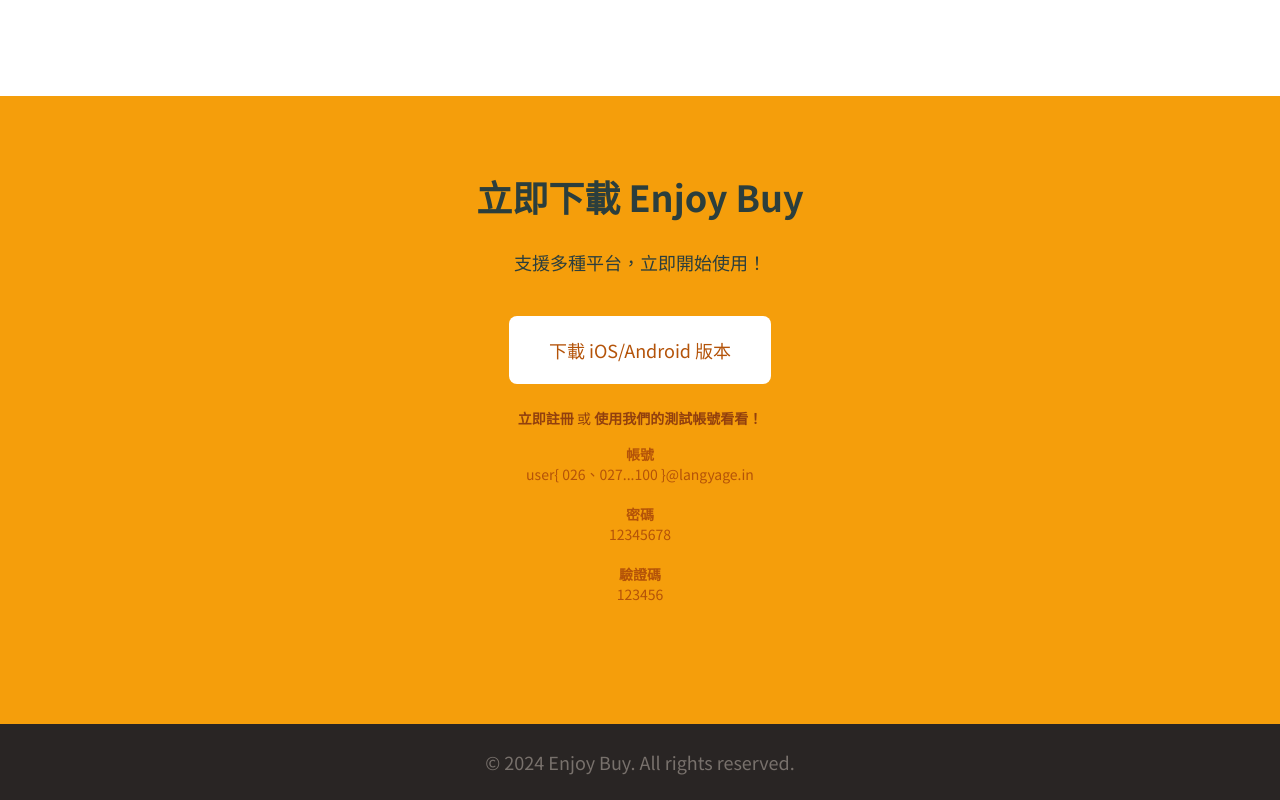
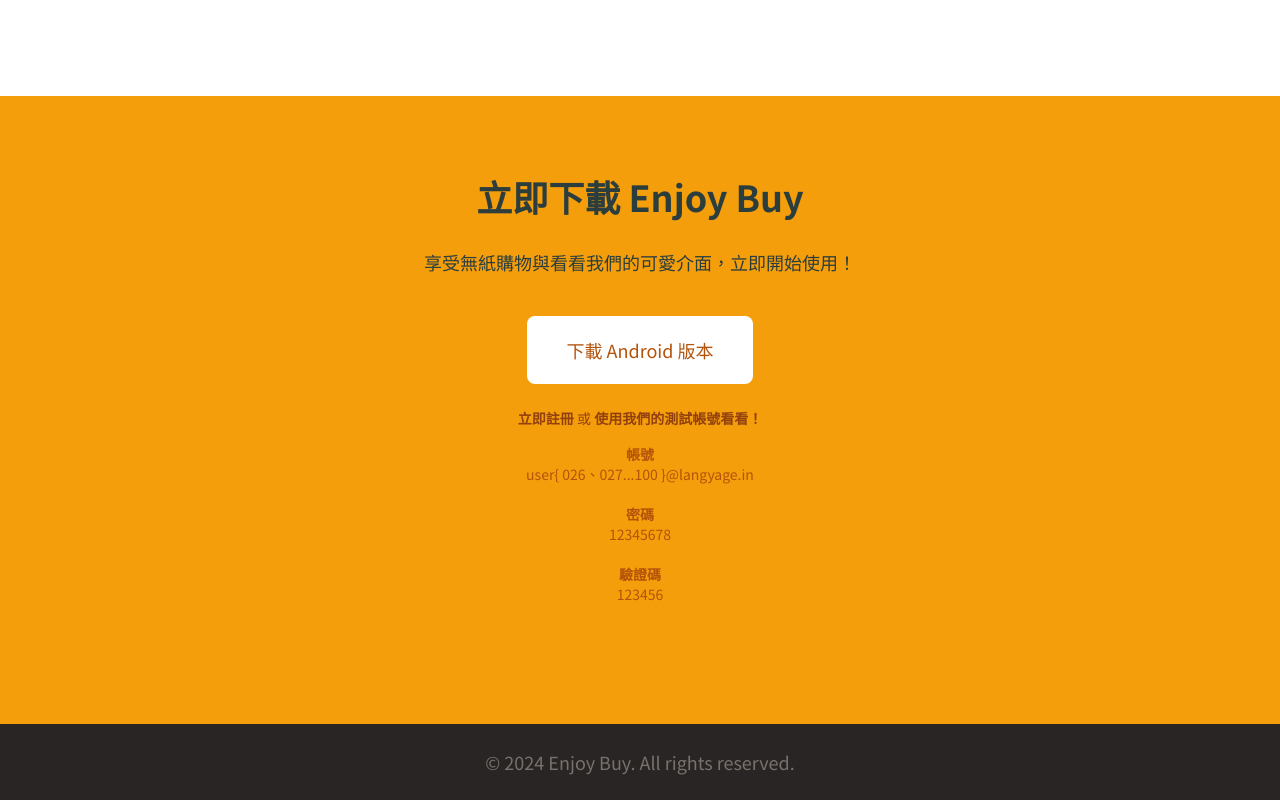
Before and after one commit to plum0411/Enjoy-Buy-Welcome-Page, a plain HTML site: page src/index.html in a window 1280 px wide. Shown: the part 3610-4410 px from the top of the page. Drawn offline with nearby package versions, Linux system fonts and the light colour scheme.

Commit message:
fix: :bug: fix button text

```diff
--- a/src/index.html
+++ b/src/index.html
@@ -647,7 +647,7 @@
 					立即下載 Enjoy Buy
 				</h3>
 				<p class="text-sm sm:text-base lg:text-lg mb-6 sm:mb-8 lg:mb-10">
-					支援多種平台，立即開始使用！
+				享受無紙購物與看看我們的可愛介面，立即開始使用！
 				</p>
 				<div
 					class="flex flex-col sm:flex-row justify-center px-4 space-y-4 sm:space-y-0 sm:space-x-4"
@@ -660,7 +660,7 @@
 						<span
 							class="relative z-0 text-amber-700 text-sm sm:text-base lg:text-lg transition ease-in-out duration-500"
 						>
-							下載 iOS/Android 版本
+							下載 Android 版本
 						</span>
 					</a>
 					<!-- <a
```
